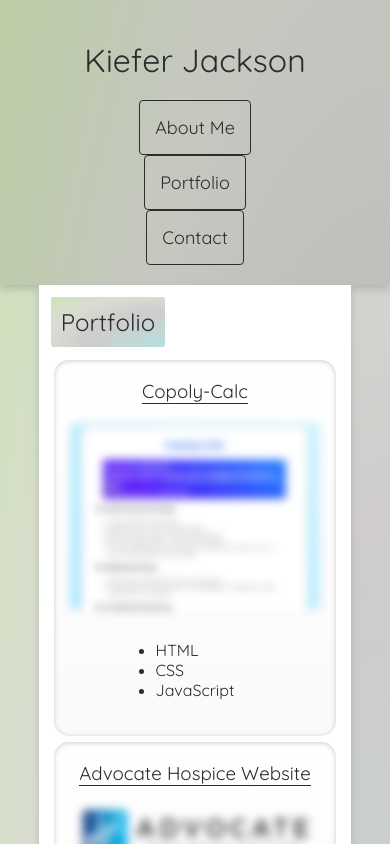
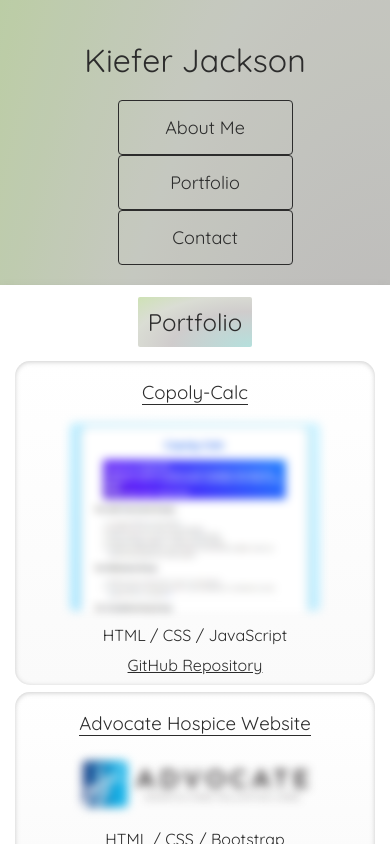
Before and after one commit to kieferjackson/react-portfolio, a React (Create React App) app in the folder portfolio-app/: page / in a window 390 px wide. Both pictures are taken after a click on the button "Portfolio". Shown: the top 844 px of the page. Built offline with nearby package versions, Linux system fonts and the light colour scheme.

Commit message:
Misc changes; styling/structure improvements

```diff
--- a/portfolio-app/src/components/Footer.js
+++ b/portfolio-app/src/components/Footer.js
@@ -3,7 +3,8 @@ import React from 'react';
 const footer_style =
 {
     padding: 30,
-    textAlign: 'center'
+    textAlign: 'center',
+    fontSize: 'xx-small'
 }
 
 function Footer() {
--- a/portfolio-app/src/components/Page.js
+++ b/portfolio-app/src/components/Page.js
@@ -62,16 +62,27 @@ function select_page(page)
             const PHONE_NUMBER = '(602)-620-6428';
             const EMAIL_ADDRESS = 'kieferleejackson@gmail.com';
 
+            const contact_styles =
+            {
+                contact_info:
+                {
+                    textAlign: 'center',
+                    fontSize: 'x-large',
+                    paddingTop: 10,
+                    paddingBottom: 20
+                }
+            }
+
             return (
                 <section key='contact_section' id='contact'>
                     <h2>Contact</h2>
-                    <div className='contact_info'>
+                    <div className='contact_info' style={contact_styles.contact_info}>
                         GitHub: <a href={`https://github.com/${GITHUB_USERNAME}/`}>{GITHUB_USERNAME}</a>
                     </div>
-                    <div className='contact_info'>
+                    <div className='contact_info' style={contact_styles.contact_info}>
                         Phone: {PHONE_NUMBER}
                     </div>
-                    <div className='contact_info'>
+                    <div className='contact_info' style={contact_styles.contact_info}>
                         Email: <a href={`mailto:${EMAIL_ADDRESS}`}>{EMAIL_ADDRESS}</a>
                     </div>
                 </section>
--- a/portfolio-app/src/components/Project.js
+++ b/portfolio-app/src/components/Project.js
@@ -1,6 +1,6 @@
 import React, { useState } from 'react';
 
-function Project({ title, languages_used, website_link, alt_tag, img }) {
+function Project({ title, repo_name, languages_used, website_link, alt_tag, img }) {
     // Setting state for hovering over projects
     const [isHovered, setHovered] = useState(false);
 
@@ -29,7 +29,11 @@ function Project({ title, languages_used, website_link, alt_tag, img }) {
                 : 'inset 0px 1px 5px 0px rgba(131, 131, 131, 0.4)'
         },
         title: { borderBottom: '1px solid #2c2c2c' },
-        languages_used: { padding: 10 },
+        languages_used:
+        {
+            padding: 10,
+            margin: 'auto auto 0px'
+        },
         img:
         {
             width: 250,
@@ -52,9 +56,15 @@ function Project({ title, languages_used, website_link, alt_tag, img }) {
                     alt={alt_tag}
                 ></img>
             </a>
-            <ul style={styles.languages_used}>
-                {languages_used.map((language, index) => <li key={index}>{language}</li>)}
-            </ul>
+            <aside style={styles.languages_used}>
+                {languages_used.map((language, index) => index === languages_used.length -1 ? `${language}` : `${language} / `)}
+            </aside>
+            <a
+                href={`https://github.com/kieferjackson/${repo_name}`}
+                title={`https://github.com/kieferjackson/${repo_name}`}
+            >
+                GitHub Repository
+            </a>
         </div>
     );
 }
--- a/portfolio-app/src/index.css
+++ b/portfolio-app/src/index.css
@@ -36,7 +36,7 @@ section h2
 {
   background: var(--glassy-gradient);
   border-radius: 2px;
-  margin: 1vh 0 10px 0;
+  margin: 1vh auto 10px auto;
   padding: 10px;
   width: fit-content;
 }
@@ -46,3 +46,25 @@ h1, h2, h3
   font-kerning: none;
   font-weight: 400;
 }
+
+@media screen and (max-width: 768px)
+{
+  header { min-width: fit-content }
+
+  main
+  {
+      width: 100%;
+      margin: 0;
+  }
+
+  .portfolio_piece
+  {
+      flex: 1 0 20%;
+
+      width: fit-content;
+      margin: 1%;
+      padding-bottom: 10px;
+  }
+
+  button { width: 100% }
+}
--- a/portfolio-app/src/utils/projects.js
+++ b/portfolio-app/src/utils/projects.js
@@ -7,9 +7,10 @@ import clubpet from './assets/club-pet-preview.png';
 
 class Project
 {
-    constructor(title, languages_used, website_link, alt_tag, img = placeholder)
+    constructor(title, repo_name, languages_used, website_link, alt_tag, img = placeholder)
     {
         this.title = title;
+        this.repo_name = repo_name;
         this.languages_used = languages_used;
         this.website_link = website_link;
         this.alt_tag = alt_tag;
@@ -20,6 +21,7 @@ class Project
 /**
  * An array of Project objects with the following properties:
  * @property {string} title - The project's title
+ * @property {string} repo_name - The project's GitHub repository name
  * @property {array} languages_used - The programming languages/technologies used in a project
  * @property {string} website_link - URL for the deployed project
  * @property {string} alt_tag - Alt property for a project's given image
@@ -28,7 +30,7 @@ class Project
 const projects =
 [
     // Copoly Calc
-    new Project("Copoly-Calc",
+    new Project("Copoly-Calc", 'copoly-calc',
     [
         "HTML",
         "CSS",
@@ -38,7 +40,7 @@ const projects =
     "Copoly-Calc splash page including instructions for minimum user input",
     copolycalc),
     // Advocate Hospice Website
-    new Project("Advocate Hospice Website",
+    new Project("Advocate Hospice Website", 'ahpc',
     [
         "HTML",
         "CSS",
@@ -48,7 +50,7 @@ const projects =
     "Advocate Hospice and Palliative Care logo",
     ahpc),
     // Crypto-Info
-    new Project("Crypto-Info",
+    new Project("Crypto-Info", 'crypto-info',
     [
         "HTML",
         "CSS",
@@ -59,7 +61,7 @@ const projects =
     "Logo for Crypto-Info website",
     cryptoinfo),
     // Club Pet
-    new Project("Club Pet",
+    new Project("Club Pet", 'club-pet',
     [
         "HTML",
         "CSS",
```
